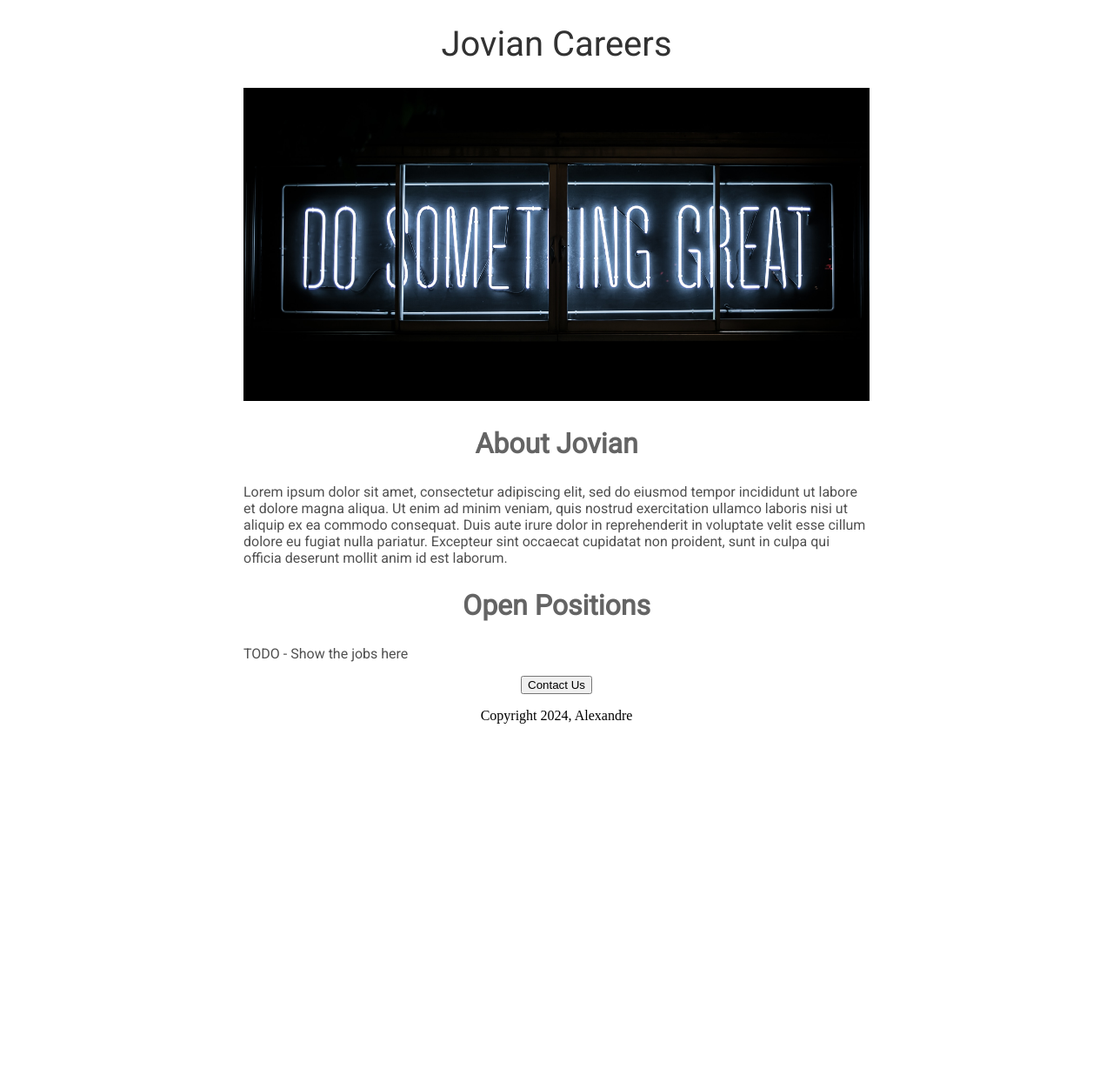
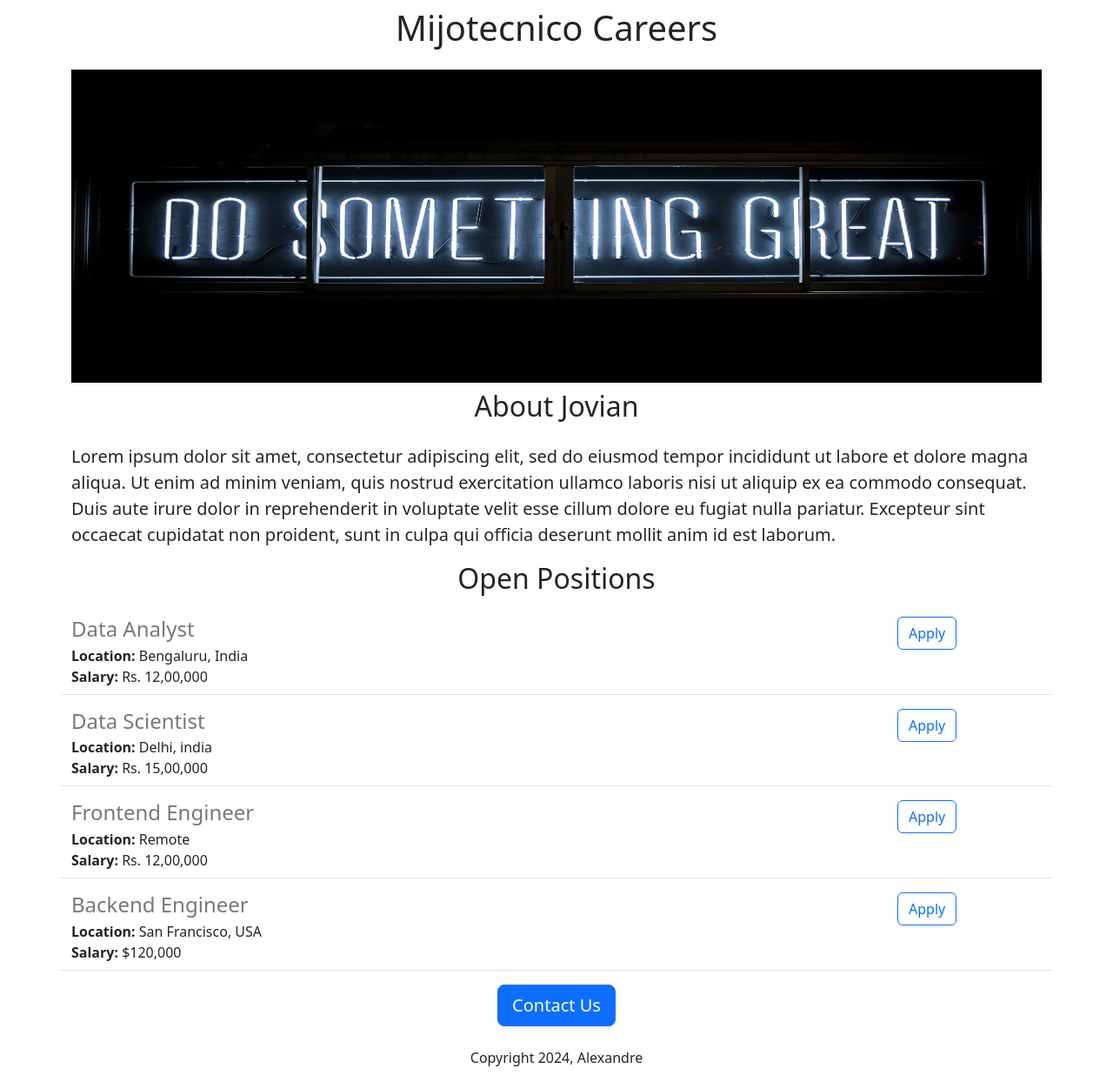
Before and after one commit to Fredaobob/portfolio, a Flask app: page / in a window 1280 px wide. Shown: the whole page at 87% size. Before the commit the page ends 832 px from the top, so only its background shows below. Run offline with Flask 3, Linux system fonts and the light colour scheme.

Commit message:
some dynamic data + api

```diff
--- a/app.py
+++ b/app.py
@@ -1,11 +1,38 @@
-from flask import Flask, render_template
+from flask import Flask, jsonify, render_template
 
 app = Flask(__name__)
+
+JOBS = [{
+    'id': 1,
+    'title': 'Data Analyst',
+    'location': 'Bengaluru, India',
+    'salary': 'Rs. 12,00,000'
+}, {
+    'id': 2,
+    'title': 'Data Scientist',
+    'location': 'Delhi, india',
+    'salary': 'Rs. 15,00,000'
+}, {
+    'id': 3,
+    'title': 'Frontend Engineer',
+    'location': 'Remote',
+    'salary': 'Rs. 12,00,000'
+}, {
+    'id': 4,
+    'title': 'Backend Engineer',
+    'location': 'San Francisco, USA',
+    'salary': '$120,000'
+}]
 
 
 @app.route("/")
 def hello_world():
-  return render_template('home.html')
+  return render_template('home.html', jobs=JOBS, company_name='Mijotecnico')
+
+
+@app.route("/jobs")
+def list_jobs():
+  return jsonify(JOBS)
 
 
 if __name__ == "__main__":
--- a/templates/home.html
+++ b/templates/home.html
@@ -2,51 +2,32 @@
 <html lang="en">
   <head>
     <title>Jovian Careers</title>
+    <meta name="viewport" content="width=device-width, initial-scale=1, maximum-scale=1, user-scalable=no">
+    <link rel="shortcut icon" href="{{ url_for('static', filename='favicon.ico') }}">
+    <link href="https://cdn.jsdelivr.net/npm/bootstrap@5.3.2/dist/css/bootstrap.min.css" rel="stylesheet" integrity="sha384-T3c6CoIi6uLrA9TneNEoa7RxnatzjcDSCmG1MXxSR1GAsXEV/Dwwykc2MPK8M2HN" crossorigin="anonymous">
     <style>
-      @import url('https://fonts.googleapis.com/css?family=Roboto');
-      @import url('https://fonts.googleapis.com/css?family=Roboto+Mono');
-
-      h1 {
-        font-size: 40px;
-        font-family: Roboto;
-        font-weight: normal;
-        color: rgb(50, 50, 50);
-        text-align: center;
-      }
       #banner {
+        height: 360px;
         width: 100%;
-        height: 360px;
-        object-fit: cover;
-      }
-      h2 {
-        font-family: Roboto;
-        font-size: 32px;
-        text-align: center;
-        color: rgb(100, 100, 100);
-      }
-      .bodytext {
-        font-family: Roboto;
-        color: rgb(80, 80, 80)
-      }
-      #container {
-        max-width: 720px;
-        margin: 0 auto;
       }
     </style>
-    <link rel="shortcut icon" href="{{ url_for('static', filename='favicon.ico') }}">
   </head>
   <body>
-    <div id="container">
-      <h1>Jovian Careers</h1>
-      <img id="banner" src="https://3e1c3e95-824f-4563-bfea-fb6c27a67cc2-00-m50nv366cgw6.picard.replit.dev/static/banner.jpeg">
-      <h2>About Jovian</h2>
-      <p class="bodytext">
+    <div class="container">
+      <h1 class="text-center mt-2 mb-4">{{company_name}} Careers</h1>
+      <img class="img-fluid" id="banner" src="https://3e1c3e95-824f-4563-bfea-fb6c27a67cc2-00-m50nv366cgw6.picard.replit.dev/static/banner.jpeg">
+      <h2 class="text-center mt-2 mb-4">About Jovian</h2>
+      <p class="lead">
         Lorem ipsum dolor sit amet, consectetur adipiscing elit, sed do eiusmod tempor           incididunt ut labore et dolore magna aliqua. Ut enim ad minim veniam, quis nostrud         exercitation ullamco laboris nisi ut aliquip ex ea commodo consequat. Duis aute            irure dolor in reprehenderit in voluptate velit esse cillum dolore eu fugiat               nulla pariatur. Excepteur sint occaecat cupidatat non proident, sunt in culpa qui          officia deserunt mollit anim id est laborum. </p>
-      <h2>Open Positions</h2>
-      <p class="bodytext">TODO - Show the jobs here</p>
-      <div style="text-align:center;">
-        <button>Contact Us</button>
-        <p>Copyright 2024, Alexandre</p>
+      <h2 class="text-center mt-2 mb-4">Open Positions</h2>
+      <p>
+        {% for job in jobs %}
+          {% include 'jobitem.html' %}
+        {% endfor %}
+      </p>
+      <div class="text-center">
+        <button class="btn btn-primary btn-lg">Contact Us</button>
+        <p class="mt-4">Copyright 2024, Alexandre</p>
       </div>
     </div>
   </body>
--- /dev/null
+++ b/templates/jobitem.html
@@ -0,0 +1,21 @@
+<div class="border-bottom row" style="margin-bottom:16px;padding-bottom:8px;">
+  <div class="col-10">
+    <h4
+      style="color:rgb(120,120,120); margin-bottom:4px;">
+      {{job['title']}}
+    </h4>
+    <div>
+      <b>Location: </b>{{job['location']}}
+    </div>
+    {% if 'salary' in job %}
+    <div>
+      <b>Salary: </b>{{job['salary']}}
+    </div>
+    {% endif %}
+  </div>
+  <div class="col-2">
+    <button type="button" class="btn btn-outline-primary">
+      Apply
+    </button>
+  </div>
+</div>
```
Also changed, not shown: 1 other file.
